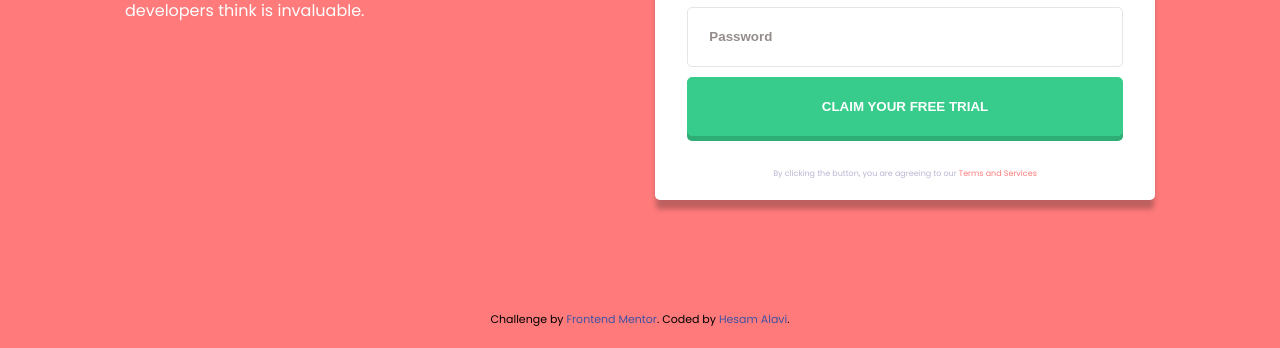
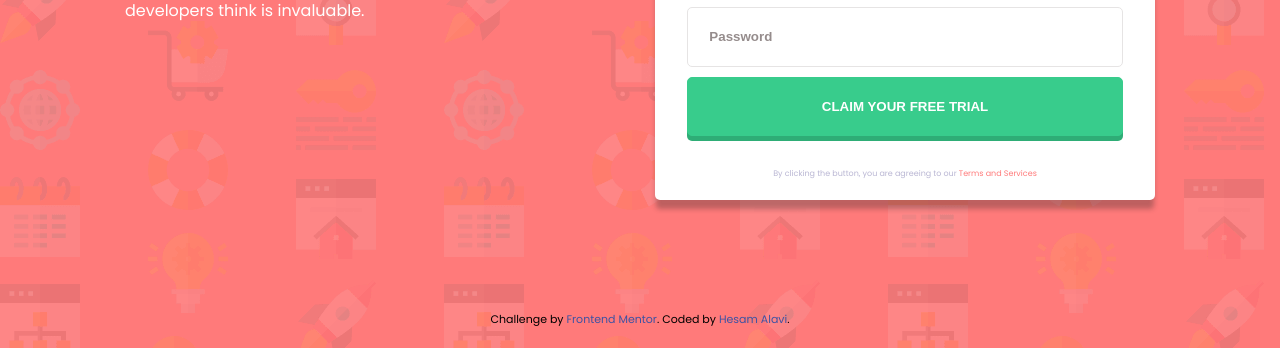
Before and after one commit to hesamalavi/intro-component-with-signup-form-master, a plain HTML site: page index.html in a window 1280 px wide. Shown: the part 452-800 px from the top of the page. Drawn offline with Linux system fonts and the light colour scheme; the site is published under a folder, as on GitHub Pages, so addresses that start at the root find nothing.

Commit message:
Update styles.css

```diff
--- a/styles.css
+++ b/styles.css
@@ -1,5 +1,5 @@
 html {
-  background-image: url(/images/bg-intro-desktop.png);
+  background-image: url(images/bg-intro-desktop.png);
   background-color: hsl(0, 100%, 74%);
   --pRed: hsl(0, 100%, 74%);
   --pGreen: hsl(154, 59%, 51%);
```
